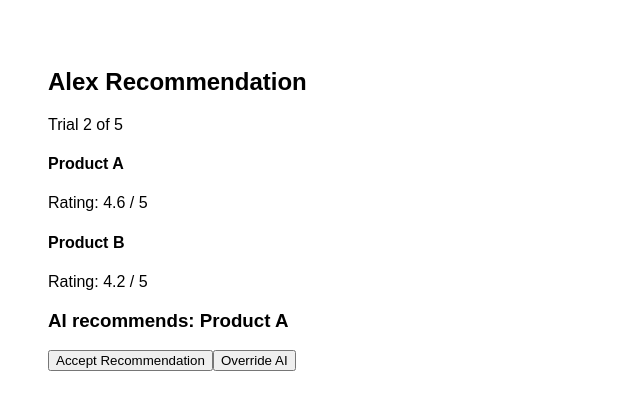
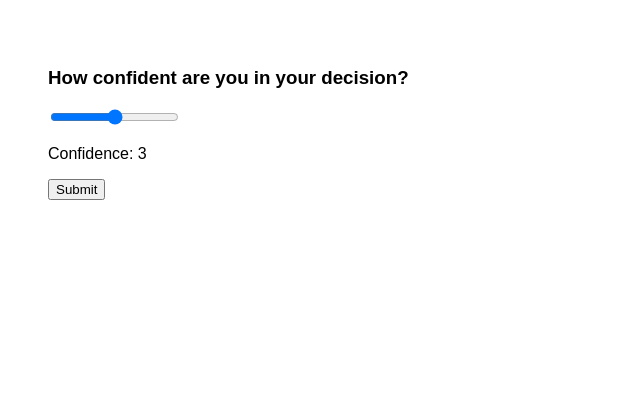
Before and after one commit to ironman1947/ai-trust-experiment, a React app in the folder frontend/: page / in a window 1280 px wide. Both pictures are taken after a click on the button "Accept Recommendation". Shown: the top 410 px of the page, without its empty margins (0-640 px from the left). Built offline with nearby package versions, Linux system fonts and the light colour scheme; the HTML template or start-up script is replaced by a standard one.

Commit message:
Improve experiment UI with participant ID and trial progress indicator

```diff
--- a/frontend/src/components/DecisionTask.jsx
+++ b/frontend/src/components/DecisionTask.jsx
@@ -1,4 +1,18 @@
+import { useState, useEffect } from "react";
+
 function DecisionTask({ agentName, trial, onDecision }) {
+
+  const [startTime, setStartTime] = useState(Date.now());
+
+  useEffect(() => {
+    setStartTime(Date.now());
+  }, [trial]);
+
+  const handleClick = (decision) => {
+    const latency = Date.now() - startTime;
+    onDecision(decision, latency);
+  };
+
   return (
     <div style={{ padding: "40px", fontFamily: "Arial" }}>
       <h2>{agentName} Recommendation</h2>
@@ -17,11 +31,11 @@ function DecisionTask({ agentName, trial, onDecision }) {
 
       <h3>AI recommends: Product {trial.aiRecommendation}</h3>
 
-      <button onClick={() => onDecision("accept")}>
+      <button onClick={() => handleClick("accept")}>
         Accept Recommendation
       </button>
 
-      <button onClick={() => onDecision("override")}>
+      <button onClick={() => handleClick("override")}>
         Override AI
       </button>
     </div>
--- a/frontend/src/components/TrialManager.jsx
+++ b/frontend/src/components/TrialManager.jsx
@@ -15,31 +15,84 @@ function TrialManager() {
   const agentName =
     condition === "neutral" ? "AI System" : "Alex";
 
-  const handleDecision = (decision) => {
+  const [decisionData, setDecisionData] = useState(null);
+  const [confidence, setConfidence] = useState(3);
+
+  const handleDecision = (decision, latency) => {
 
     const trial = trials[trialIndex];
 
-    console.log({
+    setDecisionData({
       participant_id: participantID,
       trial_number: trial.id,
       condition: condition,
       decision: decision,
+      latency_ms: latency,
       ai_correct: trial.aiCorrect
     });
+  };
+
+  const submitTrial = () => {
+
+    const event = {
+      ...decisionData,
+      confidence_score: confidence,
+      timestamp: new Date().toISOString()
+    };
+
+    console.log("Experiment Event:", event);
 
     if (trialIndex < trials.length - 1) {
       setTrialIndex(trialIndex + 1);
+      setDecisionData(null);
+      setConfidence(3);
     } else {
       alert("Experiment complete!");
     }
   };
 
+  const trial = trials[trialIndex];
+
+  if (decisionData) {
+    return (
+      <div style={{ padding: "40px", fontFamily: "Arial" }}>
+        <h3>How confident are you in your decision?</h3>
+
+        <input
+          type="range"
+          min="1"
+          max="5"
+          value={confidence}
+          onChange={(e) => setConfidence(e.target.value)}
+        />
+
+        <p>Confidence: {confidence}</p>
+
+        <button onClick={submitTrial}>
+          Submit
+        </button>
+      </div>
+    );
+  }
+
   return (
-    <DecisionTask
-      agentName={agentName}
-      trial={trials[trialIndex]}
-      onDecision={handleDecision}
-    />
+    <div style={{ padding: "40px", fontFamily: "Arial" }}>
+
+      <h1>AI Decision Experiment</h1>
+
+      <p>Participant ID: {participantID}</p>
+
+      <p>
+        Trial {trialIndex + 1} of {trials.length}
+      </p>
+
+      <DecisionTask
+        agentName={agentName}
+        trial={trial}
+        onDecision={handleDecision}
+      />
+
+    </div>
   );
 }
 
```
